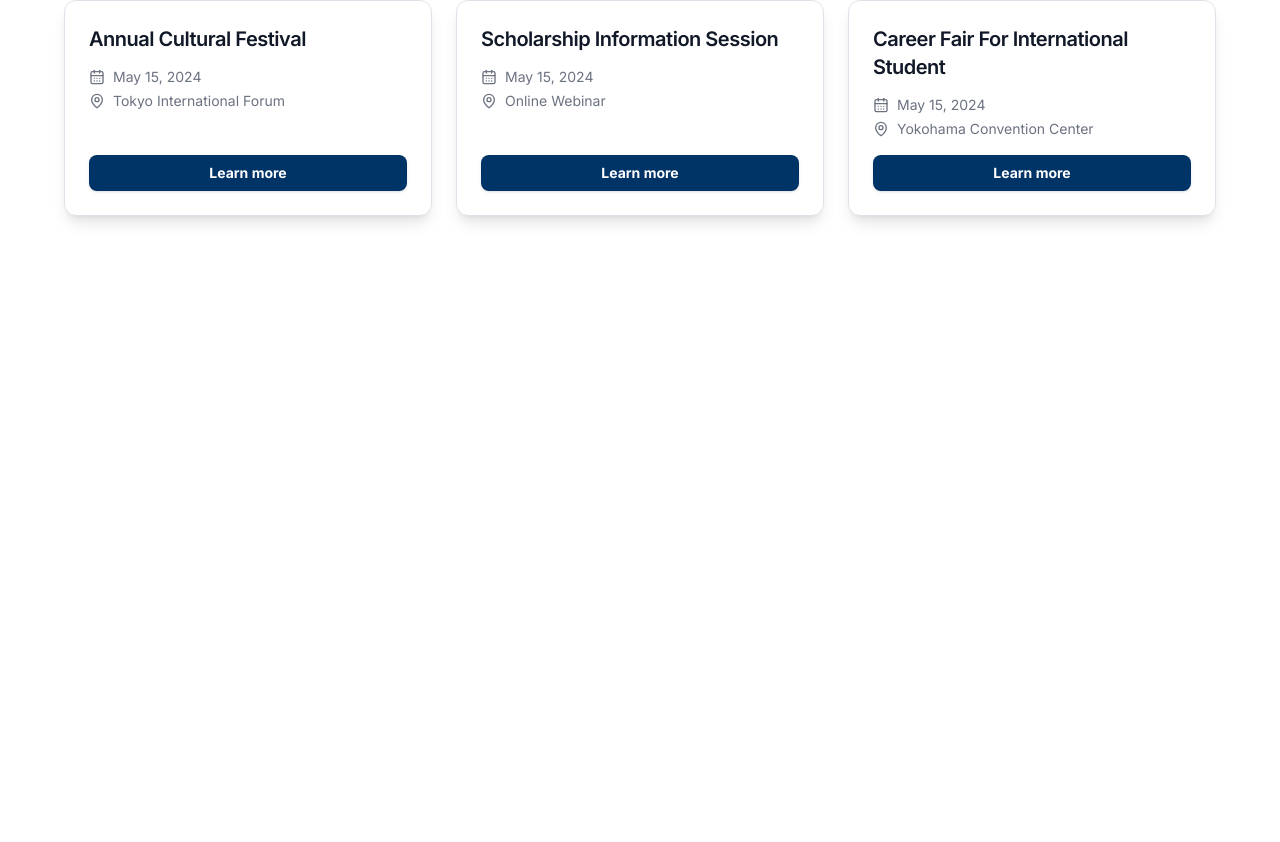
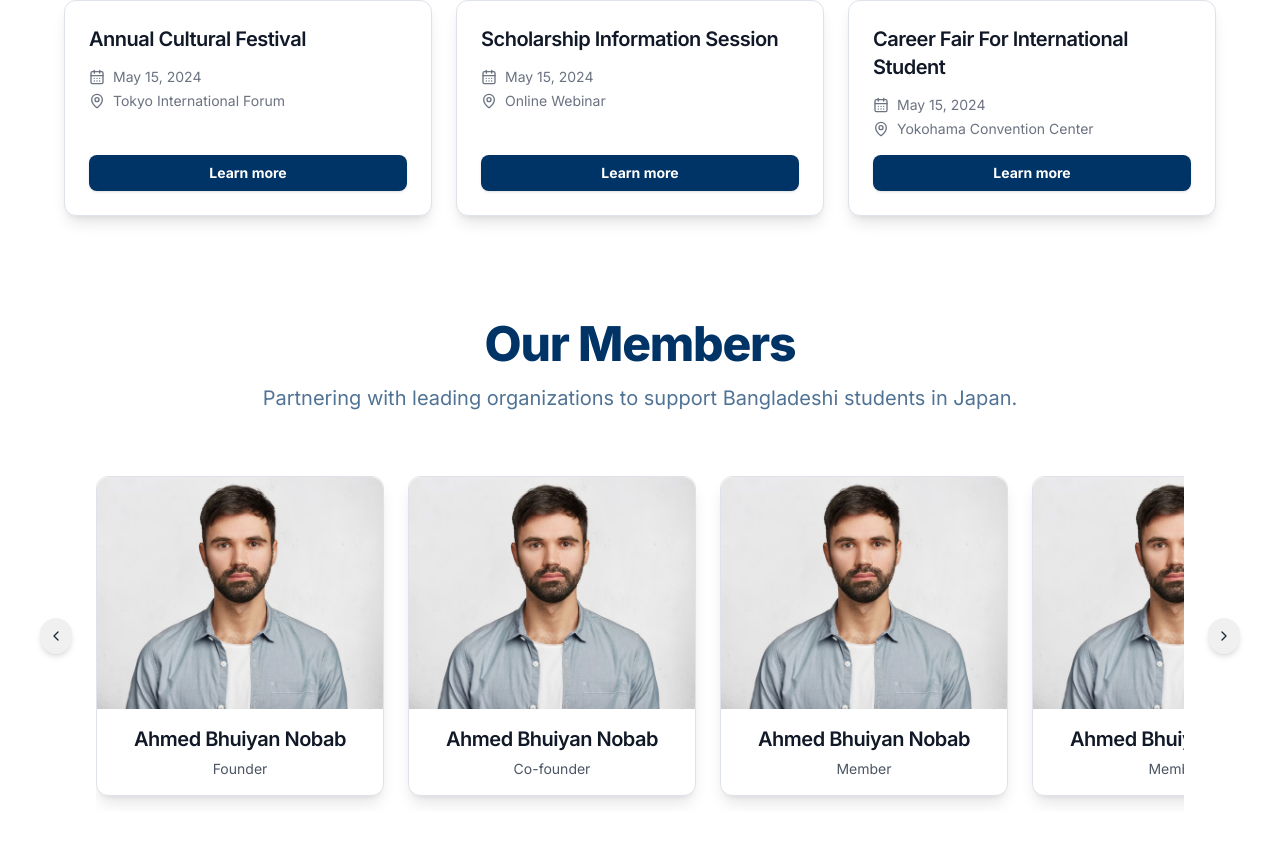
Before and after one commit to sakib-xrz/bssaj-frontend, a Next.js app: page / in a window 1280 px wide. Shown: the part 2316-3158 px from the top of the page. Before the commit the page ends 2604 px from the top, so only its background shows below. Built offline with nearby package versions, Linux system fonts and the light colour scheme.

Commit message:
our members section done

```diff
--- /dev/null
+++ b/app/(public)/_components/ourMembers.tsx
@@ -0,0 +1,148 @@
+"use client";
+
+import React, { useRef } from "react";
+import Image from "next/image";
+import {
+  Card,
+  CardContent,
+  CardHeader,
+  CardTitle,
+  CardDescription,
+} from "@/components/ui/card";
+import { Button } from "@/components/ui/button";
+import { ChevronLeftIcon, ChevronRightIcon } from "lucide-react";
+
+interface MemberCardProps {
+  name: string;
+  role: string;
+  imageUrl: string;
+}
+
+// Dummy data for member cards
+const memberCards: MemberCardProps[] = [
+  {
+    name: "Ahmed Bhuiyan Nobab",
+    role: "Founder",
+    imageUrl: "/images/member1.png",
+  },
+  {
+    name: "Ahmed Bhuiyan Nobab",
+    role: "Co-founder",
+    imageUrl: "/images/member1.png",
+  },
+  {
+    name: "Ahmed Bhuiyan Nobab",
+    role: "Member",
+    imageUrl: "/images/member1.png",
+  },
+  {
+    name: "Ahmed Bhuiyan Nobab",
+    role: "Member",
+    imageUrl: "/images/member1.png",
+  },
+  {
+    name: "Another Member",
+    role: "Volunteer",
+    imageUrl: "/images/member1.png",
+  },
+  {
+    name: "Third Member",
+    role: "Advisor",
+    imageUrl: "/images/member1.png",
+  },
+];
+
+const OurMembers: React.FC = () => {
+  const scrollContainerRef = useRef<HTMLDivElement>(null);
+
+  const scrollLeft = () => {
+    if (scrollContainerRef.current) {
+      scrollContainerRef.current.scrollBy({
+        left: -320,
+        behavior: "smooth",
+      });
+    }
+  };
+
+  const scrollRight = () => {
+    if (scrollContainerRef.current) {
+      scrollContainerRef.current.scrollBy({
+        left: 320,
+        behavior: "smooth",
+      });
+    }
+  };
+
+  return (
+    <div className="container mx-auto p-4 md:p-8 flex flex-col items-center min-h-screen">
+      {/* Top Section: Heading and Paragraph */}
+      <div className="text-center mb-12">
+        <h1 className="text-4xl md:text-5xl font-extrabold text-primary mb-4 tracking-tight">
+          Our Members
+        </h1>
+        <p className="text-lg md:text-xl text-muted-foreground max-w-3xl mx-auto leading-relaxed">
+          Partnering with leading organizations to support Bangladeshi students
+          in Japan.
+        </p>
+      </div>
+
+      {/* Members Carousel Section */}
+      <div className="relative w-full max-w-6xl px-8">
+        {" "}
+        {/* Added px-8 */}
+        {/* Scroll Buttons */}
+        <Button
+          onClick={scrollLeft}
+          className="absolute -left-6 top-1/2 -translate-y-1/2 bg-[#F0F0F0] text-gray-800 rounded-full shadow-md z-20 p-2 hidden md:flex items-center justify-center"
+          aria-label="Scroll left"
+        >
+          <ChevronLeftIcon className="h-6 w-6" />
+        </Button>
+        <Button
+          onClick={scrollRight}
+          className="absolute -right-6 top-1/2 -translate-y-1/2 bg-[#F0F0F0] text-gray-800 rounded-full shadow-md z-20 p-2 hidden md:flex items-center justify-center"
+          aria-label="Scroll right"
+        >
+          <ChevronRightIcon className="h-6 w-6" />
+        </Button>
+        {/* Members Cards Container */}
+        <div
+          ref={scrollContainerRef}
+          className="flex overflow-x-auto no-scrollbar py-4 space-x-6 scroll-smooth"
+        >
+          {memberCards.map((member, index) => (
+            <Card
+              key={index}
+              className="flex-none w-72 h-80 rounded-xl shadow-lg hover:shadow-xl transition-shadow duration-300 transform hover:-translate-y-1 cursor-pointer"
+            >
+              <CardContent className="flex flex-col items-center p-0 h-full">
+                <div className="w-full flex-grow flex items-center justify-center overflow-hidden rounded-t-xl bg-gray-100">
+                  <Image
+                    src={member.imageUrl}
+                    alt={member.name}
+                    width={300}
+                    height={200}
+                    className="w-full h-full object-cover rounded-t-xl"
+                    onError={(e) => {
+                      console.error("Image failed to load:", e);
+                    }}
+                  />
+                </div>
+                <CardHeader className="text-center p-4">
+                  <CardTitle className="text-xl font-semibold text-gray-900">
+                    {member.name}
+                  </CardTitle>
+                  <CardDescription className="text-sm text-gray-600">
+                    {member.role}
+                  </CardDescription>
+                </CardHeader>
+              </CardContent>
+            </Card>
+          ))}
+        </div>
+      </div>
+    </div>
+  );
+};
+
+export default OurMembers;
--- a/app/(public)/page.tsx
+++ b/app/(public)/page.tsx
@@ -4,6 +4,7 @@ import React from "react";
 import ArticleList from "./_components/articleList";
 import OurMission from "./_components/ourMission";
 import UpcomingEvents from "./_components/upcomingEvents";
+import OurMembers from "./_components/ourMembers";
 
 export default function Home() {
   return (
@@ -12,6 +13,7 @@ export default function Home() {
       <OurMission />
       <ArticleList />
       <UpcomingEvents />
+      <OurMembers />
     </div>
   );
 }
```
Also changed, not shown: public/images/member1.png (added).
